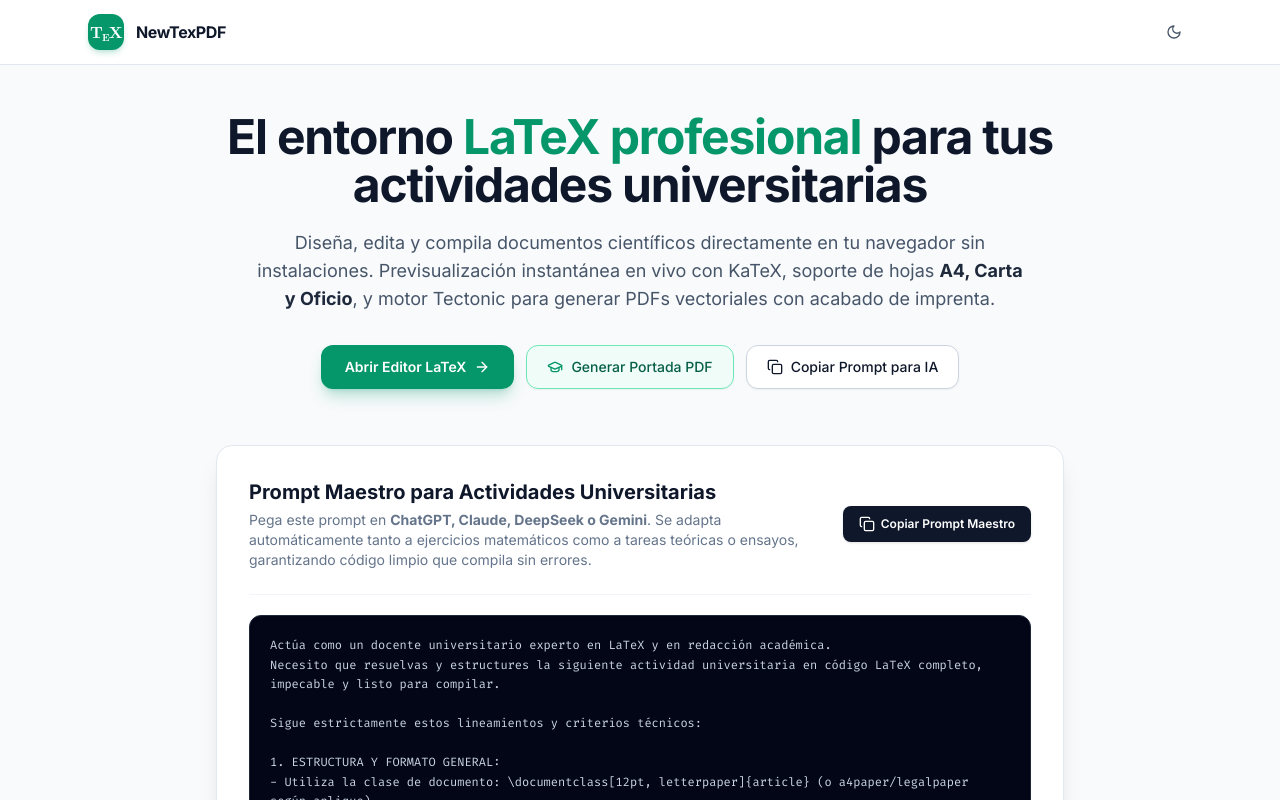
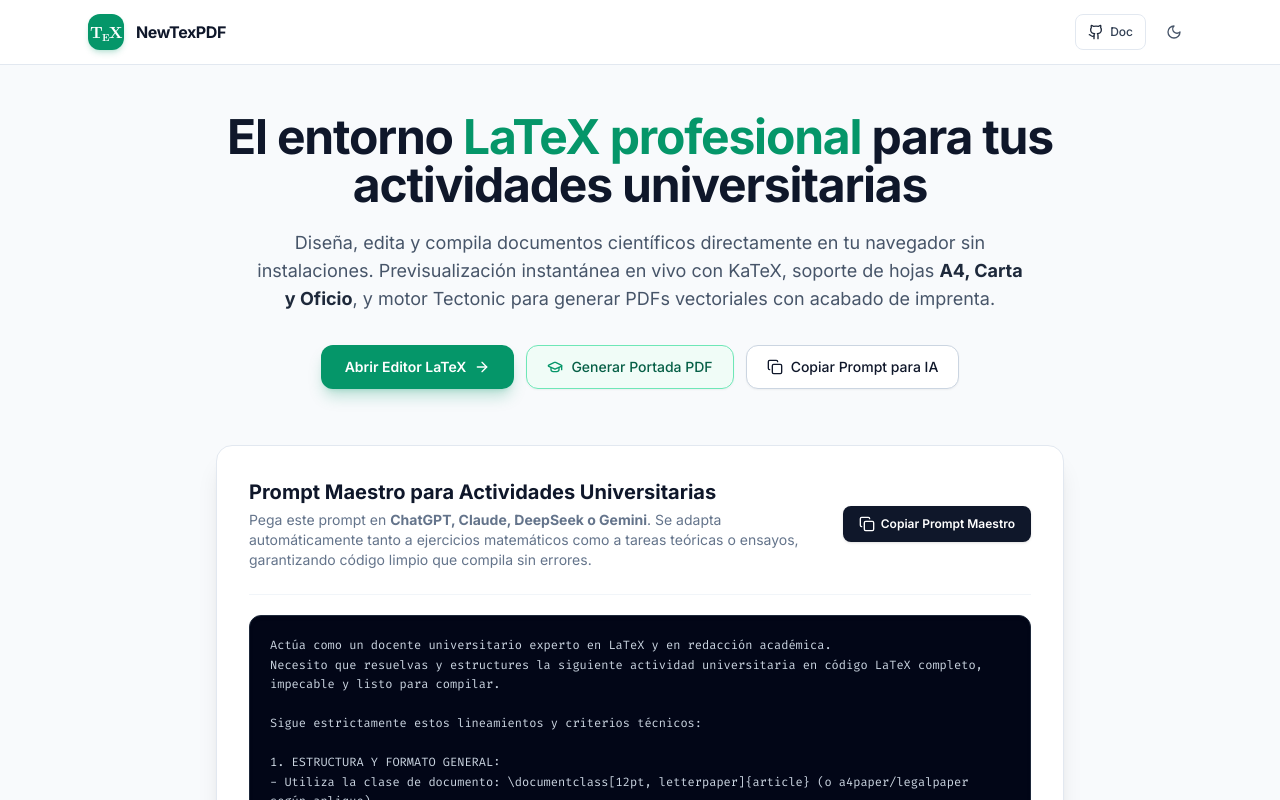
Before and after one commit to Newman-a/newtexpdf, a React (Vite) app: page / in a window 1280 px wide. Shown: the top 800 px of the page. Built offline with nearby package versions, Linux system fonts and the light colour scheme.

Commit message:
chore: remove heavy tectonic.exe from repo, update gitignore, and add GitHub doc link to nav

```diff
--- a/src/components/Header.tsx
+++ b/src/components/Header.tsx
@@ -12,6 +12,7 @@ import {
   Code2,
   Eye,
   GraduationCap,
+  Github,
 } from 'lucide-react';
 import { Button } from './ui/button';
 import { PaperType, GlobalFont } from '@/lib/latexParser';
@@ -234,6 +235,18 @@ export const Header: React.FC<HeaderProps> = ({
             )}
           </Button>
 
+          {/* GitHub / Doc link (Desktop) */}
+          <a
+            href="https://github.com/Newman-a/newtexpdf"
+            target="_blank"
+            rel="noopener noreferrer"
+            className="h-8 px-2 text-xs text-slate-600 dark:text-zinc-400 hover:text-slate-900 dark:hover:text-zinc-100 hover:bg-slate-100 dark:hover:bg-zinc-800 rounded-md hidden md:flex items-center gap-1.5 transition-colors"
+            title="Ver documentación y repositorio en GitHub"
+          >
+            <Github className="w-3.5 h-3.5" />
+            <span className="text-[11px] font-medium">Doc</span>
+          </a>
+
           {/* Main Action: Compile with Tectonic */}
           <Button
             type="button"
--- a/src/components/HeaderDropdownMenu.tsx
+++ b/src/components/HeaderDropdownMenu.tsx
@@ -17,6 +17,8 @@ import {
   Layers,
   Sliders,
   GraduationCap,
+  Github,
+  ExternalLink,
 } from 'lucide-react';
 import { Button } from './ui/button';
 import {
@@ -357,6 +359,19 @@ export const HeaderDropdownMenu: React.FC<HeaderDropdownMenuProps> = ({
             <Home className="w-3.5 h-3.5 mr-2 text-slate-400" />
             <span>Inicio / Prompt IA</span>
           </DropdownMenuItem>
+
+          <DropdownMenuItem asChild>
+            <a
+              href="https://github.com/Newman-a/newtexpdf"
+              target="_blank"
+              rel="noopener noreferrer"
+              className="flex items-center w-full cursor-pointer"
+            >
+              <Github className="w-3.5 h-3.5 mr-2 text-slate-700 dark:text-zinc-300" />
+              <span>Documentación (GitHub)</span>
+              <ExternalLink className="w-3 h-3 ml-auto text-slate-400" />
+            </a>
+          </DropdownMenuItem>
         </DropdownMenuGroup>
 
         {onClearEditor && (
--- a/src/components/LandingPage.tsx
+++ b/src/components/LandingPage.tsx
@@ -109,13 +109,24 @@ export const LandingPage: React.FC<LandingPageProps> = ({
             </div>
           </div>
 
-          <div className="flex items-center gap-2.5">
+          <div className="flex items-center gap-2 sm:gap-2.5">
+            <a
+              href="https://github.com/Newman-a/newtexpdf"
+              target="_blank"
+              rel="noopener noreferrer"
+              className="h-9 px-3 text-xs text-slate-700 dark:text-zinc-200 border border-slate-200 dark:border-zinc-800 rounded-lg flex items-center gap-1.5 transition-colors hover:bg-slate-100 dark:hover:bg-zinc-800/80 shadow-xs"
+              title="Ver repositorio y documentación en GitHub"
+            >
+              <Github className="w-4 h-4 text-slate-800 dark:text-zinc-100" />
+              <span className="font-medium">Doc</span>
+            </a>
+
             <Button
               type="button"
               variant="ghost"
               size="sm"
               onClick={onToggleDarkMode}
-              className="h-9 w-9 p-0 text-slate-600 dark:text-zinc-400 hover:text-slate-900 dark:hover:text-white"
+              className="h-9 w-9 p-0 text-slate-600 dark:text-zinc-400 hover:text-slate-900 dark:hover:text-white rounded-lg"
               title={darkMode ? 'Cambiar a modo claro' : 'Cambiar a modo oscuro'}
             >
               {darkMode ? <Sun className="w-4 h-4 text-amber-400" /> : <Moon className="w-4 h-4" />}
```
Also changed, not shown: 1 other file (tests, documents, lock files or other folders).
